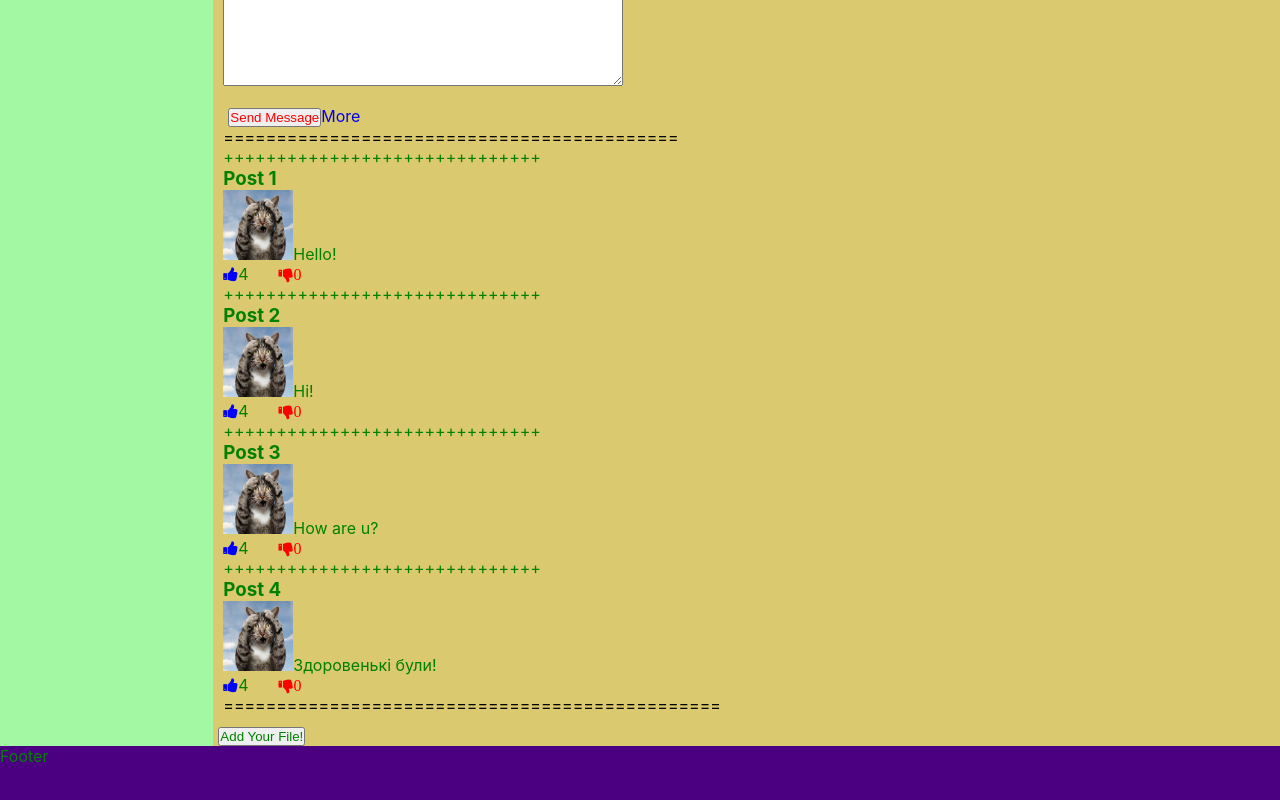
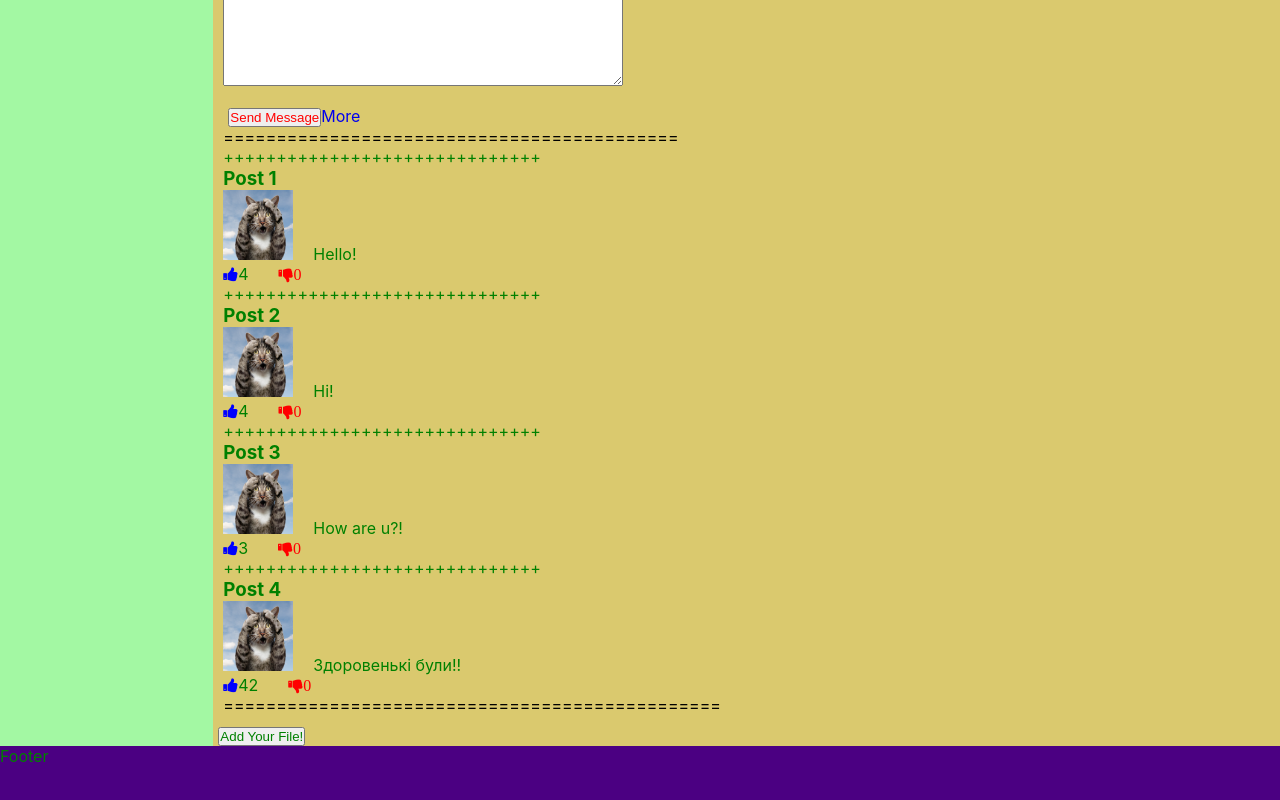
Before and after one commit to vbasoon/React_Project, a React (Create React App) app: page /news in a window 1280 px wide. Shown: the part 770-1570 px from the top of the page. Built offline with nearby package versions, Linux system fonts and the light colour scheme.

Commit message:
method map commenting arrays objects

```diff
--- a/src/components/Content/Dialogs/Dialogs.jsx
+++ b/src/components/Content/Dialogs/Dialogs.jsx
@@ -21,7 +21,7 @@ const Message = (props) => {
 
 const Dialogs = (props) => {
 
-   let dialogsData = [
+   let userData = [
       { id: 1, name: "Dima" },
       { id: 2, name: "Lena" },
       { id: 3, name: "Sveta" },
@@ -30,19 +30,17 @@ const Dialogs = (props) => {
       { id: 6, name: "Sasha" }
    ]
 
-   let messageData = [
-      { id: 1, name: "Dima" },
-      { id: 2, name: "Lena" },
-      { id: 3, name: "Sveta" },
-      { id: 4, name: "Roma" },
-      { id: 5, name: "Nataha" },
-      { id: 6, name: "Sasha" }
+   let messagesData = [
+      { id: 1, message: "Hi!" },
+      { id: 2, message: "How are u doing?" },
+      { id: 3, message: "Thanx" },
+
    ]
 
    return (
       <div className={style.dialogs}>
          <div className={style.dialogsItem}>
-            <DialogItem name={dialogsData[0].name} id={dialogsData[0].id} />
+            <DialogItem name={userData[0].name} id={userData[0].id} />
             <DialogItem name="Lena" id="2" />
             <DialogItem name="Sveta" id="3" />
             <DialogItem name="Roma" id="4" />
@@ -66,9 +64,9 @@ const Dialogs = (props) => {
             </div> */}
          </div>
          <div className={style.messages}>
-            <Message message="Hi!" />
-            <Message message="How are u doing?" />
-            <Message message="Thanx" />
+            <Message message={messagesData[0].message} />
+            <Message message={messagesData[1].message} />
+            <Message message={messagesData[2].message} />
          </div>
       </div>
    )
--- a/src/components/Content/Profile/MyPosts/Post/Post.jsx
+++ b/src/components/Content/Profile/MyPosts/Post/Post.jsx
@@ -11,7 +11,9 @@ const Post = (props) => {
             <h3>Post {props.N}</h3>
             <div className={style.image_box}>
                <img className={style.img} src="./cat.png" alt="cat" /><span>{props.p}</span>
+               <span className={style.text}>{props.message}</span>
             </div>
+
             <span><i className="fa fa-thumbs-up like" ></i>{props.like}</span><span><i className="fa fa-thumbs-down dislike">{props.dislike}</i></span>
          </div>
       </div>
--- a/src/components/Content/Profile/MyPosts/Post/Post.module.css
+++ b/src/components/Content/Profile/MyPosts/Post/Post.module.css
@@ -6,3 +6,7 @@
    width: 70px;
    height: 70px;
 }
+
+.text {
+   padding-left: 20px;
+}
--- a/src/components/Content/Profile/MyPosts/PostList/PostList.jsx
+++ b/src/components/Content/Profile/MyPosts/PostList/PostList.jsx
@@ -16,10 +16,10 @@ const PostList = (props) => {
    return (
       <div>
          <div className="postList">
-            <Post p="Hello!" N="1" like="4" dislike="0" />
-            <Post p="Hi!" N="2" like="4" dislike="0" />
-            <Post p="How are u?" N="3" like="4" dislike="0" />
-            <Post p="Здоровенькі були!" N="4" like="4" dislike="0" />
+            <Post message={PostsData[0].message} N={PostsData[0].id} like={PostsData[0].like} dislike={PostsData[0].dislike} />
+            <Post message={PostsData[1].message} N={PostsData[1].id} like={PostsData[1].like} dislike={PostsData[1].dislike} />
+            <Post message={PostsData[2].message} N={PostsData[2].id} like={PostsData[2].like} dislike={PostsData[2].dislike} />
+            <Post message={PostsData[3].message} N={PostsData[3].id} like={PostsData[3].like} dislike={PostsData[3].dislike} />
          </div>
       </div>
    )
```
